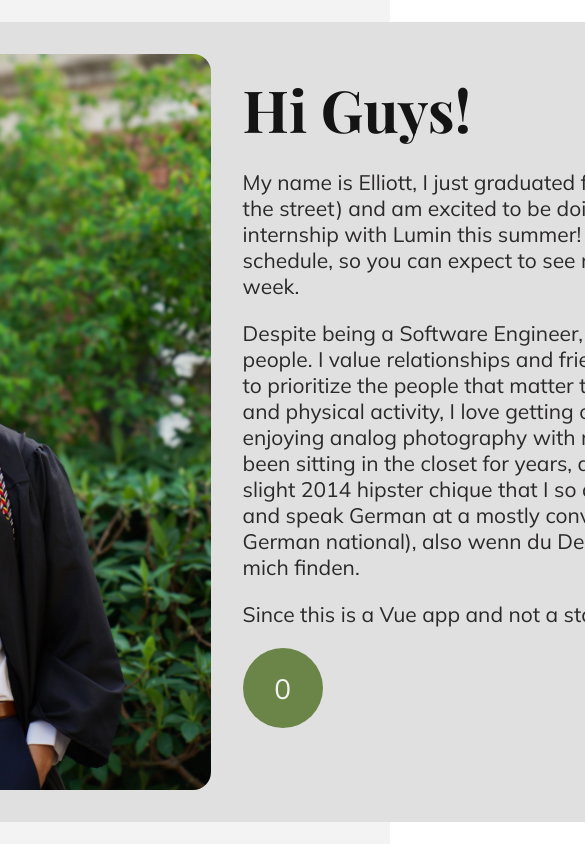
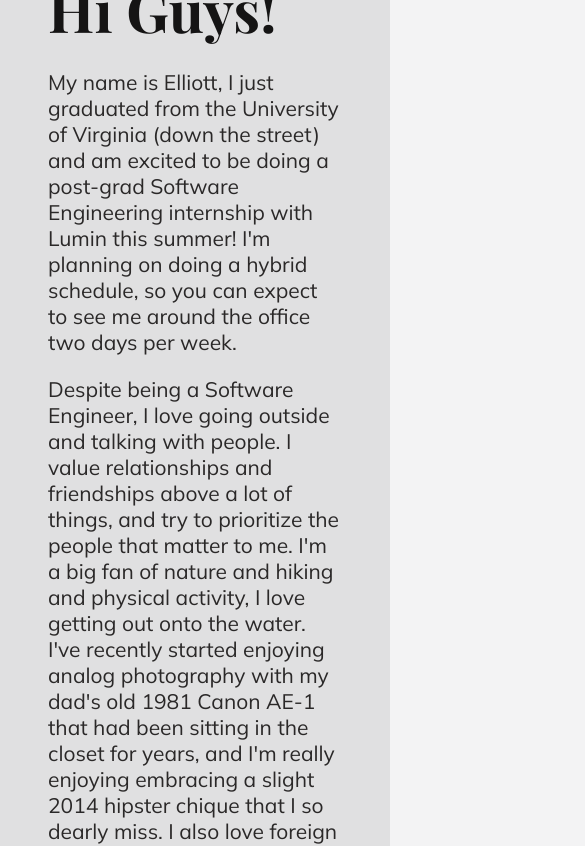
Before and after one commit to patrick-yuson/lumin-interns-app, a Vue app in the folder lumin-intern-app/: page /elliott in a window 390 px wide. Shown: the top 846 px of the page, 585 px wide, since content can reach past the window. Built offline with nearby package versions, Linux system fonts and the light colour scheme; a web font is replaced by a local one.

Commit message:
more for elliotts page

```diff
--- a/lumin-intern-app/src/styles/ElliottsPage.css
+++ b/lumin-intern-app/src/styles/ElliottsPage.css
@@ -1,7 +1,35 @@
 @import url(ColorPalette.css);
+
+@media only screen and (max-width: 1550px) {
+    .elliott-intro-card {
+        flex-direction: column;
+        height: 95% !important;
+        width: 1000px !important;
+    }
+
+    .elliott-intro-card-img {
+        height: 550px;
+        width: 550px;
+    }
+}
+
+@media only screen and (max-width: 850px) {
+    .elliott-intro-card {
+        flex-direction: column;
+        height: auto !important;
+        width: 100% !important;
+    }
+
+    .elliott-intro-card-img {
+        height: 550px;
+        width: 550px;
+    }
+}
 
 body {
     margin: 0px !important;
+    background-color: var(--white1);
+
 }
 
 .elliott-main {
@@ -48,7 +76,7 @@ body {
 }
 
 .elliott-intro-card-img {
-    height: 100%;
+    height: 750px;
     border-radius: 18px;
 }
 
```
